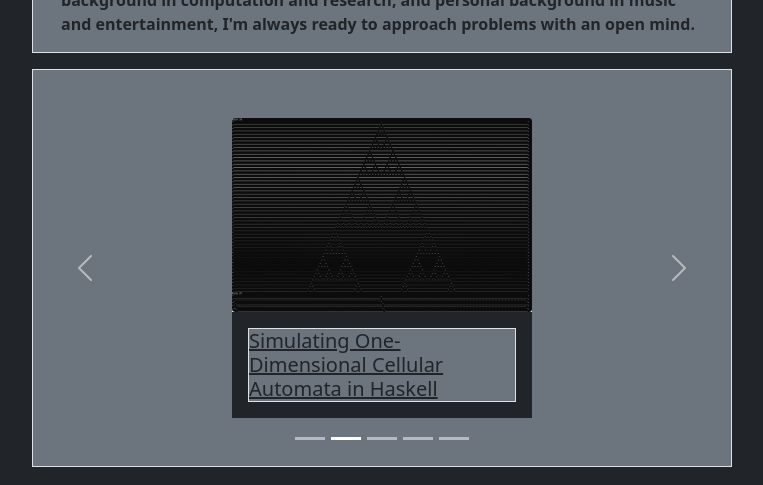
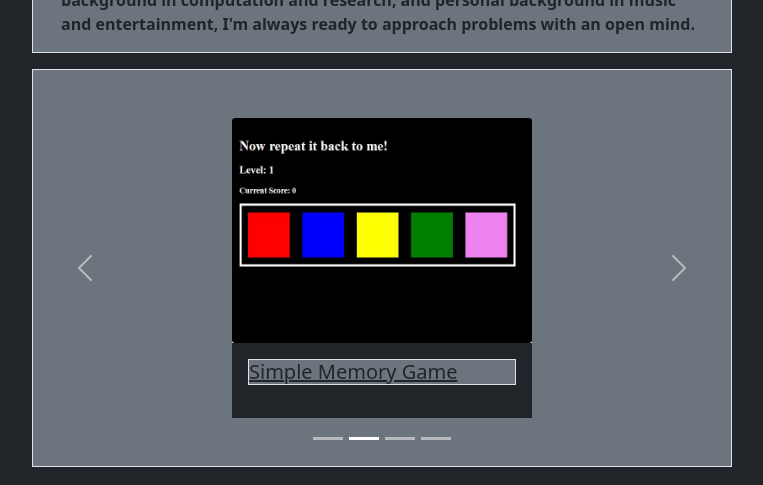
Before and after one commit to tbzeff/my-portfolio, a React (Create React App) app: page / in a window 1280 px wide. Shown: the part 467-952 px from the top of the page, without its empty margins (258-1021 px from the left). Built offline with nearby package versions, Linux system fonts and the light colour scheme.

Commit message:
Replaced specific projects with link to my GitHub account.

```diff
--- a/src/components/ProjectCarousel.js
+++ b/src/components/ProjectCarousel.js
@@ -2,11 +2,12 @@ import React from 'react';
 
 import 'bootstrap/dist/css/bootstrap.min.css';
 
-import senior_thumb from './res/proj_preview1.jpg';
-import elem_auto_thumb from './res/proj_preview3.jpg';
+// import senior_thumb from './res/proj_preview1.jpg';
+// import elem_auto_thumb from './res/proj_preview3.jpg';
 import memory_thumb from './res/proj_preview4.jpg';
 import codewars_thumb from './res/proj_preview5.jpg';
 import fata_thumb from './res/proj_preview2.jpg';
+import github_logo from './res/githublogo.png'
 
 import Carousel from 'react-bootstrap/Carousel';
 import ProjectCard from './ProjectCard';
@@ -14,10 +15,7 @@ import ProjectCard from './ProjectCard';
 const ProjectCarousel = (props) => (
     <Carousel className="m-auto mb-5 bg-secondary border" style={{ width: '700px' }}>
        <Carousel.Item>
-           <ProjectCard title="Senior Project" href="https://github.com/mckade/wfcm" img={senior_thumb} />
-       </Carousel.Item>
-       <Carousel.Item>
-           <ProjectCard title="Simulating One-Dimensional Cellular Automata in Haskell" href="https://github.com/tbzeff/CellularAutomata" img={elem_auto_thumb} />
+           <ProjectCard title="Taylor's GitHub" href="https://github.com/tbzeff" img={github_logo} />
        </Carousel.Item>
        <Carousel.Item>
            <ProjectCard title="Simple Memory Game" href="/MemoryGame/main.html" img={memory_thumb} />
```
Also changed, not shown: src/components/res/githublogo.png (added).
